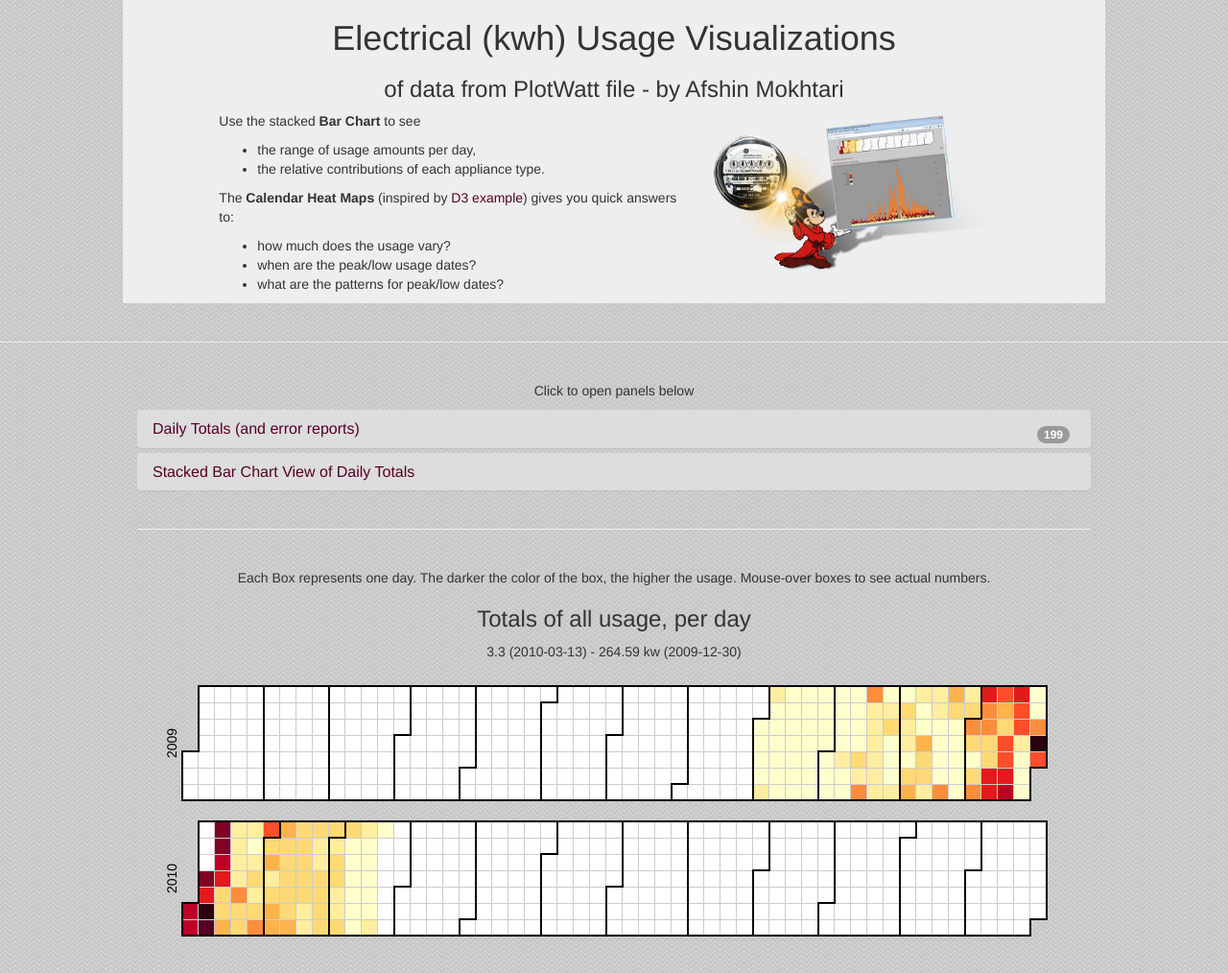
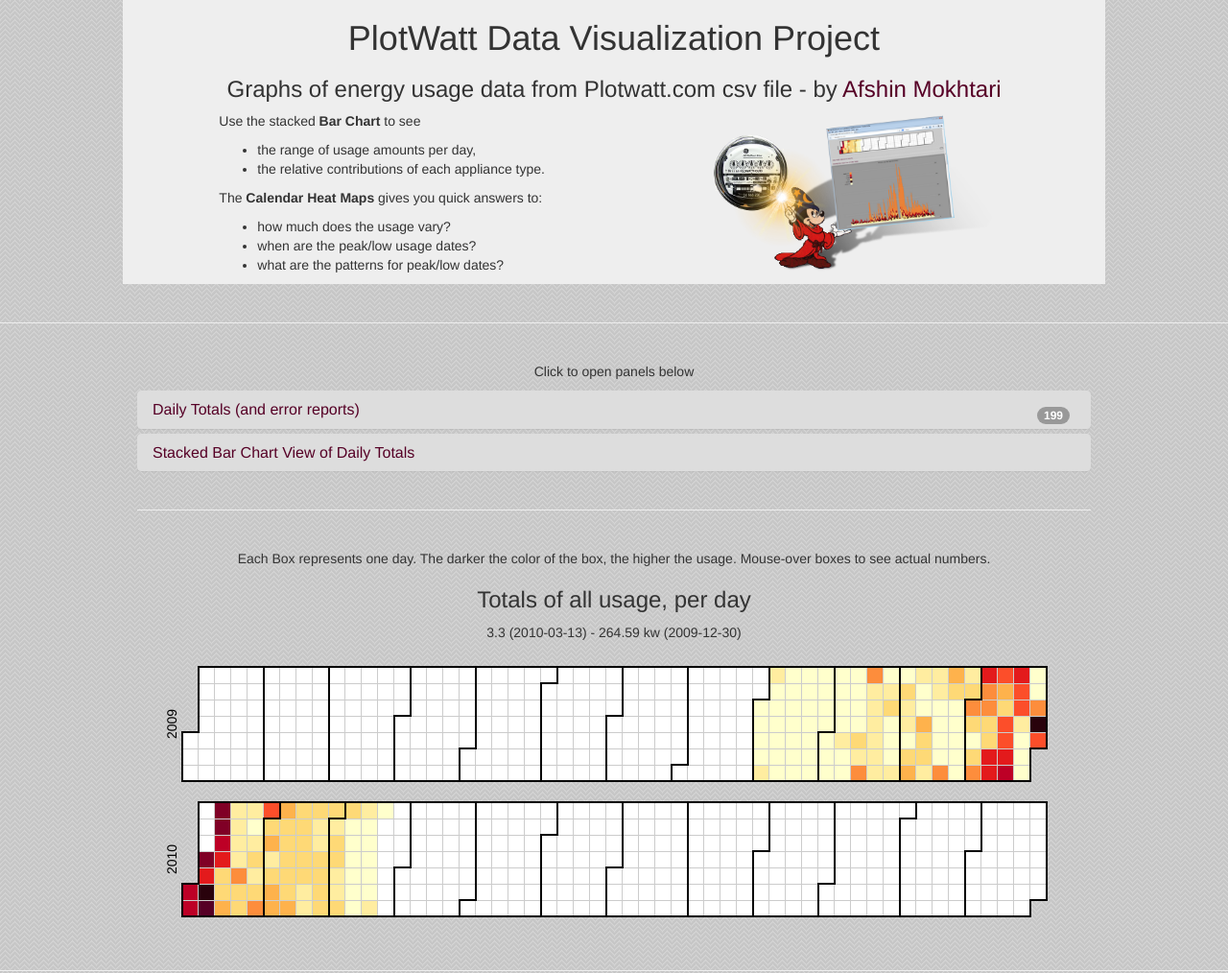
Before and after one commit to afshinator/wattage-plots, a plain HTML site: page index.html in a window 1280 px wide. Shown: the top 1014 px of the page at 96% size. Drawn offline with Linux system fonts and the light colour scheme.

Commit message:
Give app more meaningful title

```diff
--- a/index.html
+++ b/index.html
@@ -1,7 +1,7 @@
 <!DOCTYPE html>
 <html lang="en">
 <head>
-    <title>Quick & dirty kwh use visualizations- by Afshin Mokhtari</title>
+    <title>PlotWatt Data Visualization Project - by Afshin Mokhtari</title>
     <meta charset=utf-8>
     <meta name="description" content="Reads csv file with kwh usage, graphically displays the data">
     <meta name="author" content="Afshin Mokhtari">
@@ -13,14 +13,14 @@
 </head>
 <body>
     <header class="container">
-        <h1 class="text-center">Electrical (kwh) Usage Visualizations</h1>
-        <h3 class="text-center">of data from PlotWatt file - by Afshin Mokhtari</h3>
+        <h1 class="text-center">PlotWatt Data Visualization Project</h1>
+        <h3 class="text-center">Graphs of energy usage data from Plotwatt.com csv file - by <a href="" target="_blank">Afshin Mokhtari</a></h3>
         <div class="row">
             <div class="col-md-offset-1 col-xs-6">
                 <p>Use the stacked <strong>Bar Chart</strong> to see<br>
                 <ul><li>the range of usage amounts per day,</li>
                 <li>the relative contributions of each appliance type.</li></ul>
-                <p>The <strong>Calendar Heat Maps</strong> (inspired by <a href="http://bl.ocks.org/mbostock/4063318" target="_blank">D3 example</a>) gives you quick answers to:<br>
+                <p>The <strong>Calendar Heat Maps</strong> gives you quick answers to:<br>
                 <ul><li>how much does the usage vary?</li>
                 <li>when are the peak/low usage dates?</li>
                 <li>what are the patterns for peak/low dates?</li></ul>
```
